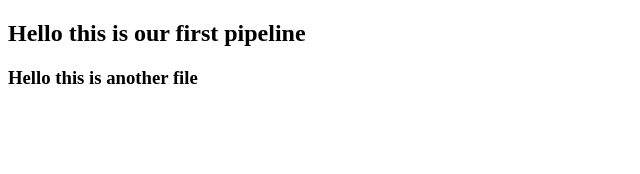
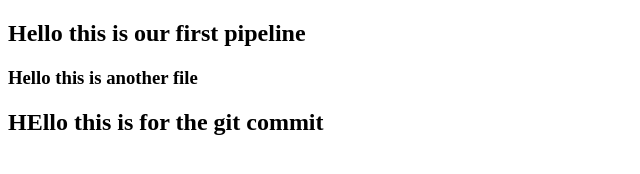
Before and after one commit to aaqibsk/basic-html, a plain HTML site: page index.html in a window 1280 px wide. Shown: the whole page, without its empty margins (0-640 px from the left). Drawn offline with Linux system fonts and the light colour scheme.

Commit message:
last commit
last commit

```diff
--- a/index.html
+++ b/index.html
@@ -9,5 +9,6 @@
 <body>
     <h2>Hello this is our first pipeline</h2>
     <h3>Hello this is another file</h3>
+    <h2>HEllo this is for the git commit</h2>
 </body>
 </html>
```
